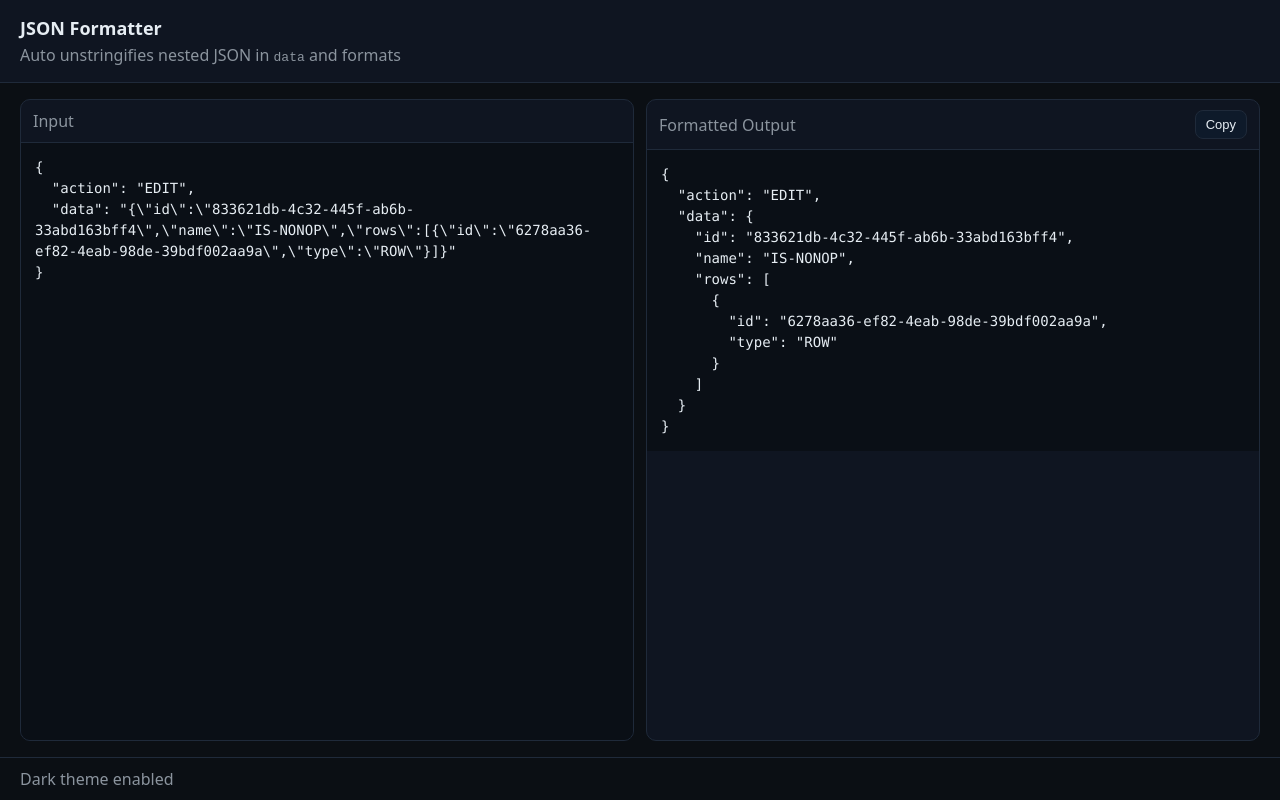
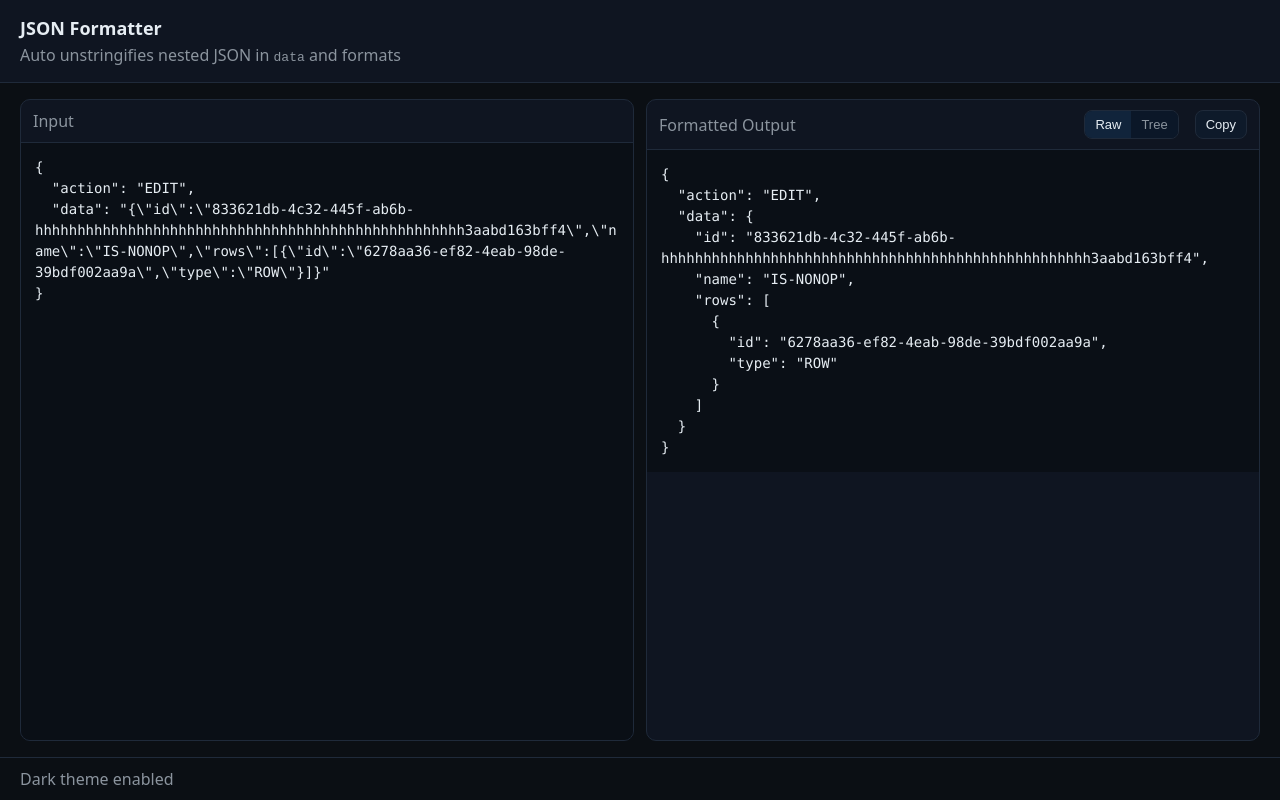
Before and after one commit to GauravFrontend01/jsonFormatter, a React (Vite) app: page / in a window 1280 px wide. Built offline with nearby package versions, Linux system fonts and the light colour scheme.

Commit message:
chore: added tree

```diff
--- a/src/App.jsx
+++ b/src/App.jsx
@@ -1,13 +1,7 @@
 import { useEffect, useMemo, useState } from "react";
 
-function tryParseJSON(str) {
+function safeParseJSON(str) {
   if (typeof str !== "string") return null;
-  const trimmed = str.trim();
-  if (!trimmed) return null;
-  const looksJson =
-    (trimmed.startsWith("{") && trimmed.endsWith("}")) ||
-    (trimmed.startsWith("[") && trimmed.endsWith("]"));
-  if (!looksJson) return null;
   try {
     return JSON.parse(str);
   } catch {
@@ -15,48 +9,104 @@ function tryParseJSON(str) {
   }
 }
 
-function unstringifyDataFields(value) {
+function deepUnstringify(value) {
   if (Array.isArray(value)) {
-    return value.map(unstringifyDataFields);
+    return value.map(deepUnstringify);
   }
   if (value && typeof value === "object") {
     const out = {};
     for (const [key, val] of Object.entries(value)) {
-      if (typeof val === "string" && key.toLowerCase() === "data") {
-        const parsed = tryParseJSON(val);
-        out[key] = parsed !== null ? unstringifyDataFields(parsed) : val;
-      } else if (typeof val === "string") {
-        // Also try to parse JSON-looking strings anywhere, to be helpful
-        const parsed = tryParseJSON(val);
-        out[key] = parsed !== null ? unstringifyDataFields(parsed) : val;
-      } else {
-        out[key] = unstringifyDataFields(val);
-      }
+      out[key] = deepUnstringify(val);
     }
     return out;
   }
-  // For strings not inside objects/arrays
   if (typeof value === "string") {
-    const parsed = tryParseJSON(value);
-    return parsed !== null ? unstringifyDataFields(parsed) : value;
+    const parsed = safeParseJSON(value);
+    return parsed !== null ? deepUnstringify(parsed) : value;
   }
   return value;
 }
 
+function ValueSpan({ v }) {
+  if (v === null) return <span className="tree-null">null</span>;
+  switch (typeof v) {
+    case "string":
+      return <span className="tree-string">{JSON.stringify(v)}</span>;
+    case "number":
+      return <span className="tree-number">{String(v)}</span>;
+    case "boolean":
+      return <span className="tree-boolean">{String(v)}</span>;
+    default:
+      return <span className="tree-value">{JSON.stringify(v)}</span>;
+  }
+}
+
+function TreeNode({ k, v, depth = 0 }) {
+  const [open, setOpen] = useState(true);
+  const isObj = v && typeof v === "object";
+  const isArr = Array.isArray(v);
+
+  if (!isObj) {
+    return (
+      <div className="tree-row" style={{ paddingLeft: depth * 14 }}>
+        {k !== undefined && <span className="tree-key">{k}:</span>}
+        <ValueSpan v={v} />
+      </div>
+    );
+  }
+
+  const entries = isArr ? v.map((item, idx) => [idx, item]) : Object.entries(v);
+  const count = entries.length;
+
+  return (
+    <div className="tree-group" style={{ paddingLeft: depth * 14 }}>
+      <div className="tree-header">
+        <button className="tree-toggle" onClick={() => setOpen((o) => !o)}>
+          {open ? "▼" : "▶"}
+        </button>
+        {k !== undefined && <span className="tree-key">{k}:</span>}
+        <span className="tree-type">{isArr ? `[${count}]` : `{${count}}`}</span>
+      </div>
+      {open && (
+        <div className="tree-children">
+          {entries.map(([ck, cv]) => (
+            <TreeNode key={ck} k={ck} v={cv} depth={depth + 1} />
+          ))}
+        </div>
+      )}
+    </div>
+  );
+}
+
+function TreeView({ data }) {
+  return (
+    <div className="tree">
+      <TreeNode v={data} depth={0} />
+    </div>
+  );
+}
+
 export default function App() {
-  const [input, setInput] = useState(`{\n  "action": "EDIT",\n  "data": "{\\"id\\":\\"833621db-4c32-445f-ab6b-33abd163bff4\\",\\"name\\":\\"IS-NONOP\\",\\"rows\\":[{\\"id\\":\\"6278aa36-ef82-4eab-98de-39bdf002aa9a\\",\\"type\\":\\"ROW\\"}]}"\n}`);
+  const [input, setInput] = useState(`{\n  \"action\": \"EDIT\",\n  \"data\": \"{\\\"id\\\":\\\"833621db-4c32-445f-ab6b-hhhhhhhhhhhhhhhhhhhhhhhhhhhhhhhhhhhhhhhhhhhhhhhhhhh3aabd163bff4\\\",\\\"name\\\":\\\"IS-NONOP\\\",\\\"rows\\\":[{\\\"id\\\":\\\"6278aa36-ef82-4eab-98de-39bdf002aa9a\\\",\\\"type\\\":\\\"ROW\\\"}]}\"\n}`);
   const [error, setError] = useState("");
   const [copied, setCopied] = useState(false);
+  const [view, setView] = useState("raw"); // 'raw' | 'tree'
 
-  const output = useMemo(() => {
+  const result = useMemo(() => {
     try {
       const parsed = JSON.parse(input);
-      const transformed = unstringifyDataFields(parsed);
+      const transformed = deepUnstringify(parsed);
       setError("");
-      return JSON.stringify(transformed, null, 2);
+      return { data: transformed, text: JSON.stringify(transformed, null, 2) };
     } catch (e) {
+      const maybe = safeParseJSON(input);
+      if (maybe !== null) {
+        const transformed = deepUnstringify(maybe);
+        setError("");
+        return { data: transformed, text: JSON.stringify(transformed, null, 2) };
+      }
       setError(e.message || "Invalid JSON");
-      return "";
+      return { data: null, text: "" };
     }
   }, [input]);
 
@@ -69,7 +119,7 @@ export default function App() {
 
   const handleCopy = async () => {
     try {
-      await navigator.clipboard.writeText(output);
+      await navigator.clipboard.writeText(result.text);
       setCopied(true);
     } catch {
       setCopied(false);
@@ -100,9 +150,17 @@ export default function App() {
           <div className="pane-header right">
             <span>Formatted Output</span>
             <div className="spacer" />
+            <div className="segmented">
+              <button className={view === "raw" ? "seg active" : "seg"} onClick={() => setView("raw")}>Raw</button>
+              <button className={view === "tree" ? "seg active" : "seg"} onClick={() => setView("tree")}>Tree</button>
+            </div>
             <button className="btn" onClick={handleCopy}>{copied ? "Copied" : "Copy"}</button>
           </div>
-          <pre className="output">{output}</pre>
+          {view === "raw" ? (
+            <pre className="output">{result.text}</pre>
+          ) : (
+            <div className="output"><TreeView data={result.data} /></div>
+          )}
         </div>
       </div>
 
--- a/src/index.css
+++ b/src/index.css
@@ -8,6 +8,8 @@
   --danger: #ff6b6b;
   --border: #1f2a3a;
   --code-bg: #0a0f16;
+  --number: #7ee787;
+  --boolean: #bc8cff;
 }
 
 * { box-sizing: border-box; }
@@ -43,10 +45,11 @@ body {
 
 .panes {
   display: grid;
-  grid-template-columns: 1fr 1fr;
+  grid-template-columns: minmax(0,1fr) minmax(0,1fr);
   gap: 12px;
   padding: 16px 20px;
   flex: 1;
+  max-width: 100%;
 }
 .pane {
   display: flex;
@@ -55,6 +58,7 @@ body {
   border: 1px solid var(--border);
   border-radius: 10px;
   overflow: hidden;
+  min-width: 0; /* allow grid child to shrink to half */
 }
 .pane-header {
   display: flex;
@@ -80,6 +84,7 @@ body {
   font-family: ui-monospace, SFMono-Regular, Menlo, Monaco, Consolas, "Liberation Mono", "Courier New", monospace;
   font-size: 14px;
   line-height: 1.5;
+  overflow: auto;
 }
 
 .output {
@@ -92,6 +97,7 @@ body {
   line-height: 1.5;
   white-space: pre-wrap;
   word-break: break-word;
+  overflow: auto;
 }
 
 .btn {
@@ -106,11 +112,25 @@ body {
 }
 .btn:hover { border-color: var(--accent); }
 
-.footer {
-  padding: 10px 20px;
-  border-top: 1px solid var(--border);
-  color: var(--muted);
-}
+.segmented { display: inline-flex; border: 1px solid var(--border); border-radius: 8px; margin-right: 8px; overflow: hidden; }
+.seg { background: #0b1728; color: var(--muted); padding: 6px 10px; border: none; cursor: pointer; font-size: 13px; }
+.seg.active { background: #11243b; color: var(--text); }
+
+.footer { padding: 10px 20px; border-top: 1px solid var(--border); color: var(--muted); }
+
+/* Tree view styles */
+.tree { font-family: inherit; }
+.tree-row { display: flex; align-items: center; gap: 8px; }
+.tree-group { display: block; }
+.tree-header { display: flex; align-items: center; gap: 8px; }
+.tree-toggle { background: transparent; color: var(--muted); border: none; cursor: pointer; font-size: 12px; }
+.tree-key { color: var(--text); }
+.tree-type { color: var(--muted); margin-left: 4px; }
+.tree-children { display: block; margin-top: 4px; }
+.tree-string { color: var(--accent); }
+.tree-number { color: var(--number); }
+.tree-boolean { color: var(--boolean); }
+.tree-null { color: var(--muted); }
 
 @media (max-width: 900px) {
   .panes { grid-template-columns: 1fr; }
```
